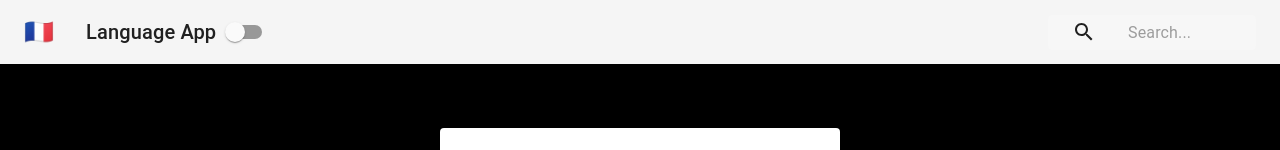
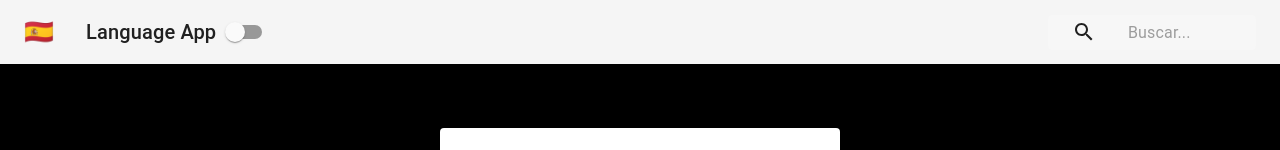
Before and after one commit to richardqge/react-LanguageApp, a React (Create React App) app: page / in a window 1280 px wide. Shown: the top 150 px of the page. Built offline with nearby package versions, Linux system fonts and the light colour scheme.

Commit message:
Edit Form.js from class-based Component to functional-based Component, import useContext Hook

```diff
--- a/src/Form.js
+++ b/src/Form.js
@@ -1,7 +1,6 @@
-import React, { Component } from "react";
+import React, { useContext } from "react";
 import Avatar from "@material-ui/core/Avatar";
 import Button from "@material-ui/core/Button";
-import CssBaseline from "@material-ui/core/CssBaseline";
 import FormControl from "@material-ui/core/FormControl";
 import FormControlLabel from "@material-ui/core/FormControlLabel";
 import Checkbox from "@material-ui/core/Checkbox";
@@ -36,12 +35,10 @@
     remember: "Recuerdame"
   }
 };
+function Form(props) {
+  const { language, changeLanguage } = useContext(LanguageContext);
 
-class Form extends Component {
-  static contextType = LanguageContext;
-  render() {
-    const { language, changeLanguage } = this.context;
-    const { classes } = this.props;
+  const { classes } = props;
   const { email, signIn, password, remember } = words[language];
   return (
     <main className={classes.main}>
@@ -82,6 +79,14 @@
     </main>
   );
 }
-}
+export default withStyles(styles)(Form);
 
-export default withStyles(styles)(Form);
+// class Form extends Component {
+//   static contextType = LanguageContext;
+//   render() {
+
+//     return (
+
+//     );
+//   }
+// }
--- a/src/Navbar.js
+++ b/src/Navbar.js
@@ -9,30 +9,49 @@
 import { withStyles } from "@material-ui/core/styles";
 import styles from "./styles/NavBarStyles";
 import { ThemeContext } from "./contexts/ThemeContext";
+
+import { withLanguageContext } from "./contexts/LanguageContext";
+const content = {
+  english: {
+    search: "Search",
+    flag: "🇬🇧"
+  },
+  french: {
+    search: "Chercher",
+    flag: "🇫🇷"
+  },
+  spanish: {
+    search: "Buscar",
+    flag: "🇪🇸"
+  }
+};
 class Navbar extends Component {
   static contextType = ThemeContext;
 
   render() {
     const { isDarkMode, toggleTheme } = this.context;
     const { classes } = this.props;
+    const {language} = this.props.languageContext;
+    const {search, flag} = content[language];
+
     return (
       <div className={classes.root}>
         <AppBar position="static" color={isDarkMode ? "default" : "primary"}>
           <Toolbar>
             <IconButton className={classes.menuButton} color="inherit">
-              <span>🇫🇷</span>
+              <span>{flag}</span>
             </IconButton>
             <Typography className={classes.title} variant="h6" color="inherit">
               Language App
             </Typography>
-            <Switch onChange={toggleTheme}/>
+            <Switch onChange={toggleTheme} />
             <div className={classes.grow} />
             <div className={classes.search}>
               <div className={classes.searchIcon}>
                 <SearchIcon />
               </div>
               <InputBase
-                placeholder="Search..."
+                placeholder={`${search}...`}
                 classes={{
                   root: classes.inputRoot,
                   input: classes.inputInput
@@ -45,4 +64,4 @@
     );
   }
 }
-export default withStyles(styles)(Navbar);
+export default withLanguageContext(withStyles(styles)(Navbar));
--- a/src/contexts/LanguageContext.js
+++ b/src/contexts/LanguageContext.js
@@ -18,3 +18,9 @@
     );
   }
 }
+
+export const withLanguageContext = Component => props => (
+  <LanguageContext.Consumer>
+    {value =><Component languageContext={value} {...props}/>}
+  </LanguageContext.Consumer>
+)
```
Also changed, not shown: react_language_app_img.png (added). Lines whose indentation alone changed are shown as unchanged.
